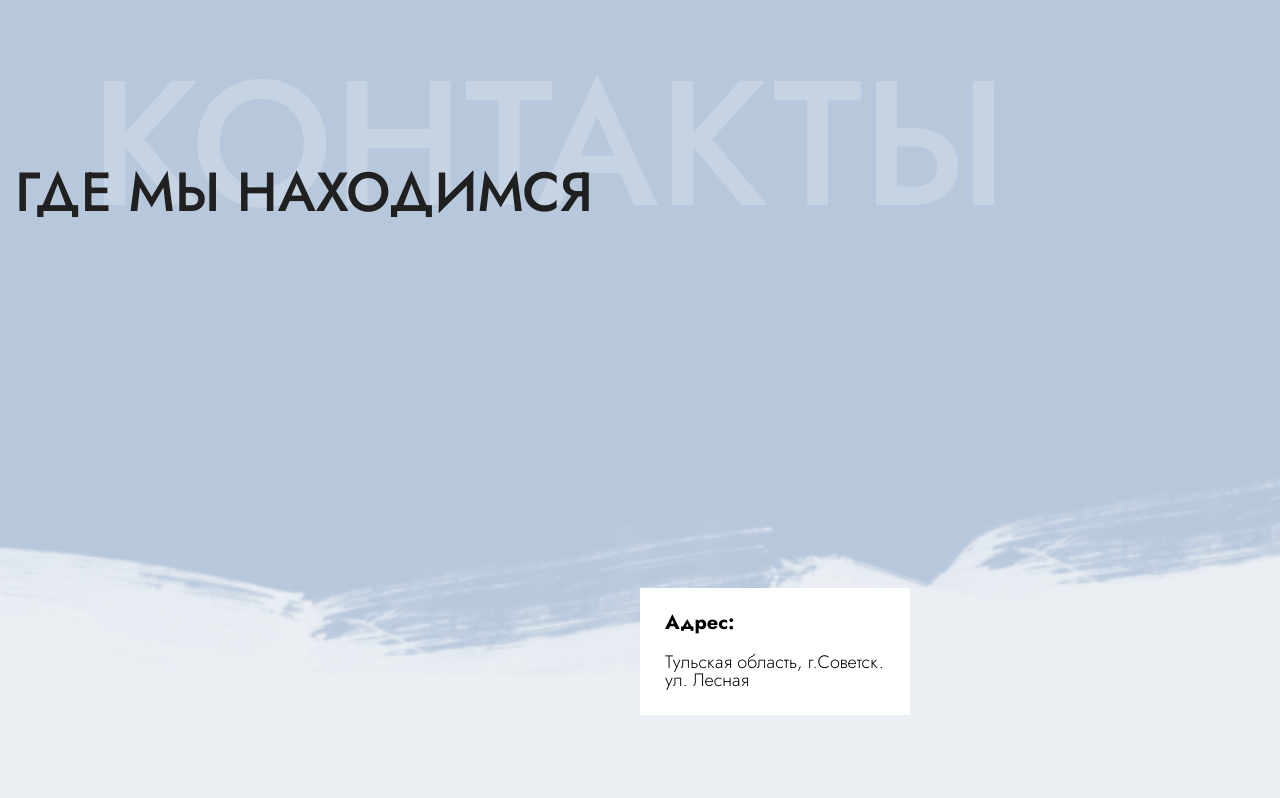
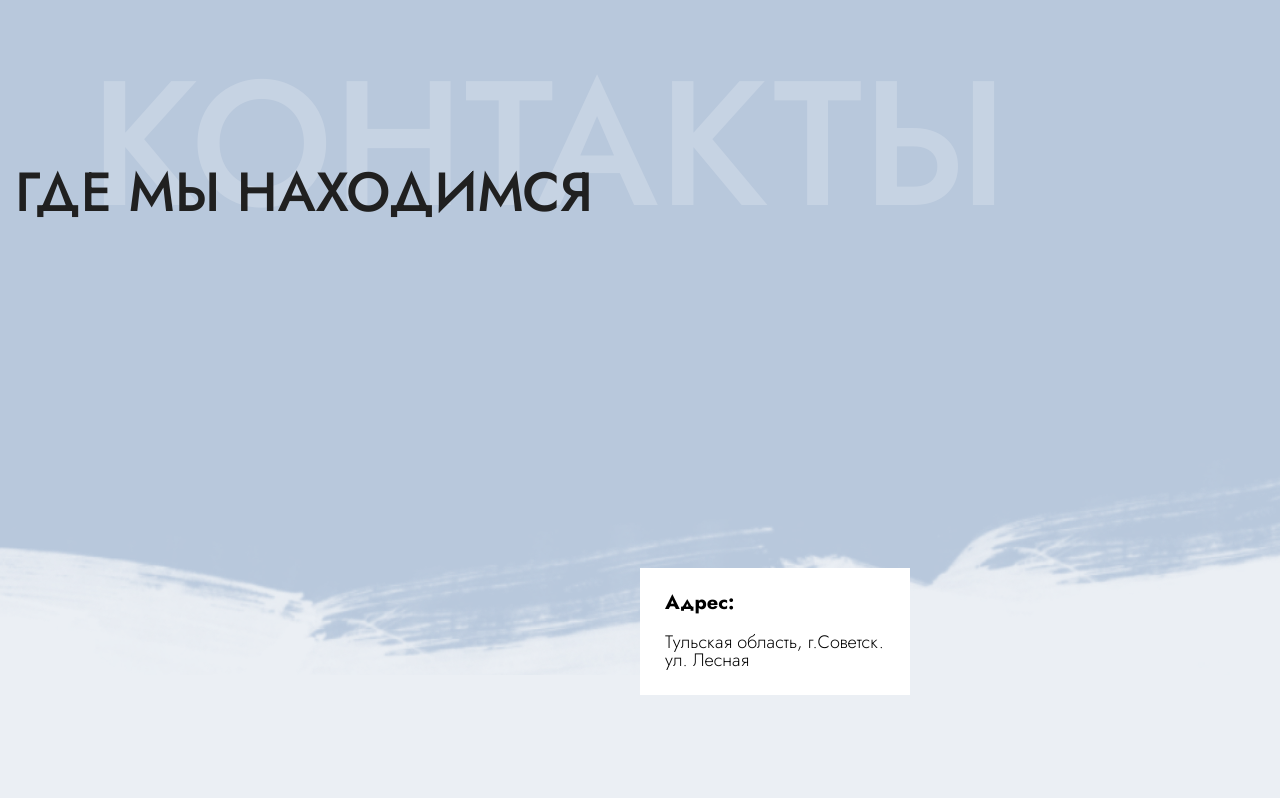
Before and after one commit to Unleashed97/scandy, a website: page src/index.html in a window 1280 px wide. Shown: the part 7669-8467 px from the top of the page. Drawn offline with nearby package versions, Linux system fonts and the light colour scheme; files that its build step writes are made by us from their sources; files whose address does not match are found by name.

Commit message:
fix: map text block position

```diff
--- a/src/scss/components/map.scss
+++ b/src/scss/components/map.scss
@@ -1,7 +1,7 @@
 .map {
     &__text-block {
         position: absolute;
-        bottom: 100px;
+        bottom: 120px;
         left: 50%;
 
         max-width: 270px;
```
Also changed, not shown: src/index.html (+0 -3 lines), dist/css/style.min.css, dist/img/icons/Group.png (deleted), dist/img/icons/Group.webp (deleted), dist/img/section/map/3 1 (1).png (deleted), dist/img/section/map/3 1 (1).webp (deleted), dist/index.html.
